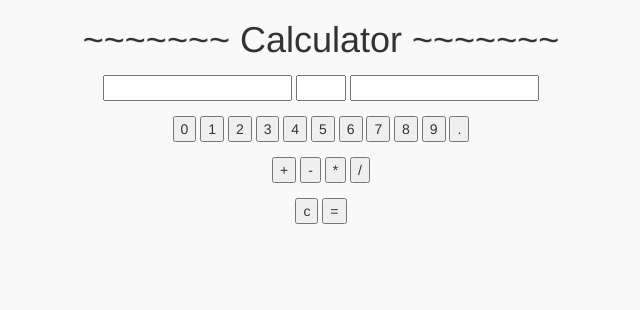
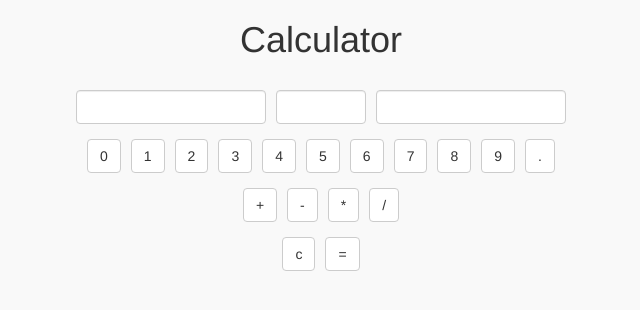
Before and after one commit to bitedgeco/codeup-web-exercises, a PHP site: page /public/calculator.html in a window 1280 px wide. Shown: the top 310 px of the page, without its empty margins (319-959 px from the left). Run offline with PHP 8.4, Linux system fonts and the light colour scheme.

Commit message:
Nearly finished Calculator

```diff
--- a/public/calculator.html
+++ b/public/calculator.html
@@ -9,33 +9,31 @@
 
 </head>
 <body>
-    <h1>~~~~~~~ Calculator ~~~~~~~</h1>
-
-    <input id="leftField">
-    <input id="middleField">
-    <input id="rightField">
+<h1>Calculator<h1>
+<form class="form-inline">
+    <input class="form-control" id="leftField">
+    <input class="form-control" id="centerField">
+    <input class="form-control" id="rightField">
+</form>
+<button class="btn btn-default" id="btn0">0</button>
+<button class="btn btn-default" id="btn1">1</button>
+<button class="btn btn-default" id="btn2">2</button>
+<button class="btn btn-default" id="btn3">3</button>
+<button class="btn btn-default" id="btn4">4</button>
+<button class="btn btn-default" id="btn5">5</button>
+<button class="btn btn-default" id="btn6">6</button>
+<button class="btn btn-default" id="btn7">7</button>
+<button class="btn btn-default" id="btn8">8</button>
+<button class="btn btn-default" id="btn9">9</button>
+<button class="btn btn-default" id="btnDecimal">.</button>
 <br>
-    <button id="btn0">0</button>
-    <button id="btn1">1</button>
-    <button id="btn2">2</button>
-    <button id="btn3">3</button>
-    <button id="btn4">4</button>
-    <button id="btn5">5</button>
-    <button id="btn6">6</button>
-    <button id="btn7">7</button>
-    <button id="btn8">8</button>
-    <button id="btn9">9</button>
-    <button id="btnDecimal">.</button>
+<button class="btn btn-default" id="btnPlus">+</button>
+<button class="btn btn-default" id="btnMinus">-</button>
+<button class="btn btn-default" id="btnTimes">*</button>
+<button class="btn btn-default" id="btnDivide">/</button>
 <br>
-    <button id="btnPlus">+</button>
-    <button id="btnMinus">-</button>
-    <button id="btnTimes">*</button>
-    <button id="btnDivide">/</button>
-    <br>
-    <button id="btnC">c</button>
-    <button id="btnEquals">=</button>
-
-
+<button class="btn btn-default" id="btnC">c</button>
+<button class="btn btn-default" id="btnEquals">=</button>
 
 <!-- Jquery for Bootstrap -->
 <script src="https://ajax.googleapis.com/ajax/libs/jquery/2.2.0/jquery.min.js"></script>
--- a/public/css/calculator.css
+++ b/public/css/calculator.css
@@ -3,14 +3,22 @@ body {
 	text-align: center;
 }
 
+h1 {
+	padding-bottom: 5px;
+}
+
+#leftField {
+	width: 19rem;
+}
+
+#centerField {
+	width:9rem;
+}
+
+#rightField {
+	width: 19rem;
+}
+
 button {
 	margin-top:15px;
 }
-
-#middleField {
-	width:5rem;
-}
-
-h1 {
-	padding-bottom: 5px;
-}
```
Also changed, not shown: public/js/calculator.js (+48 -27 lines). Lines whose indentation alone changed are shown as unchanged.
